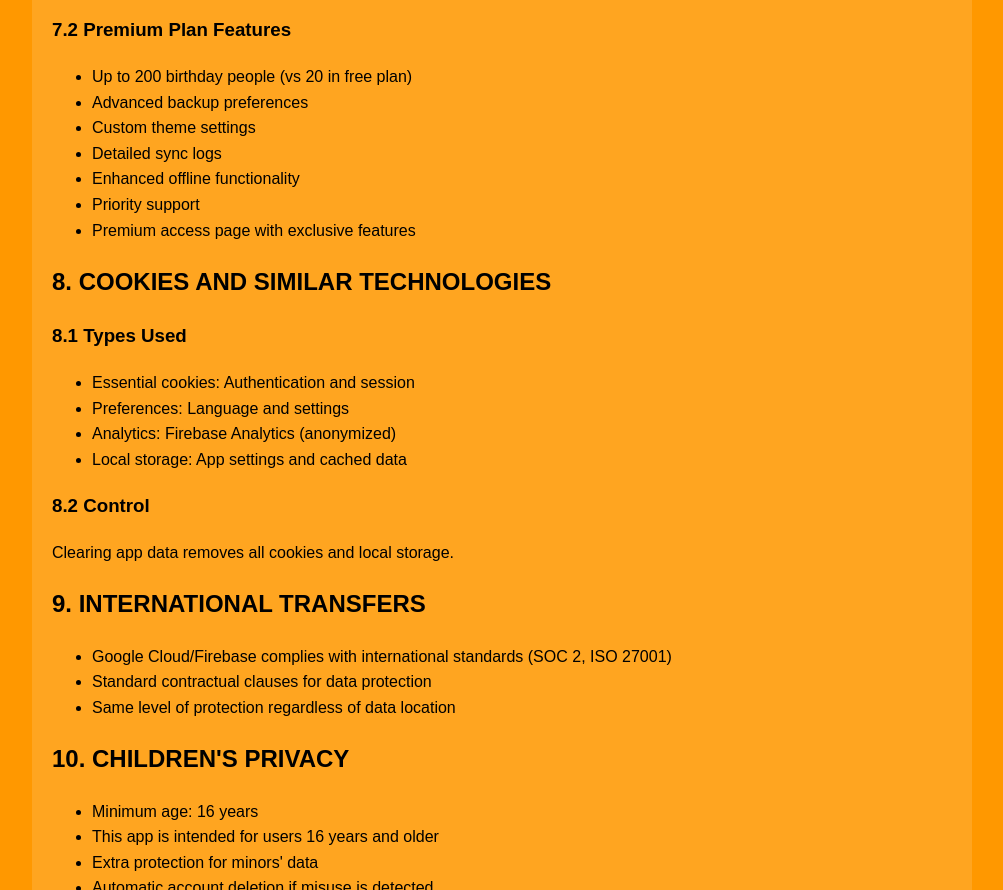
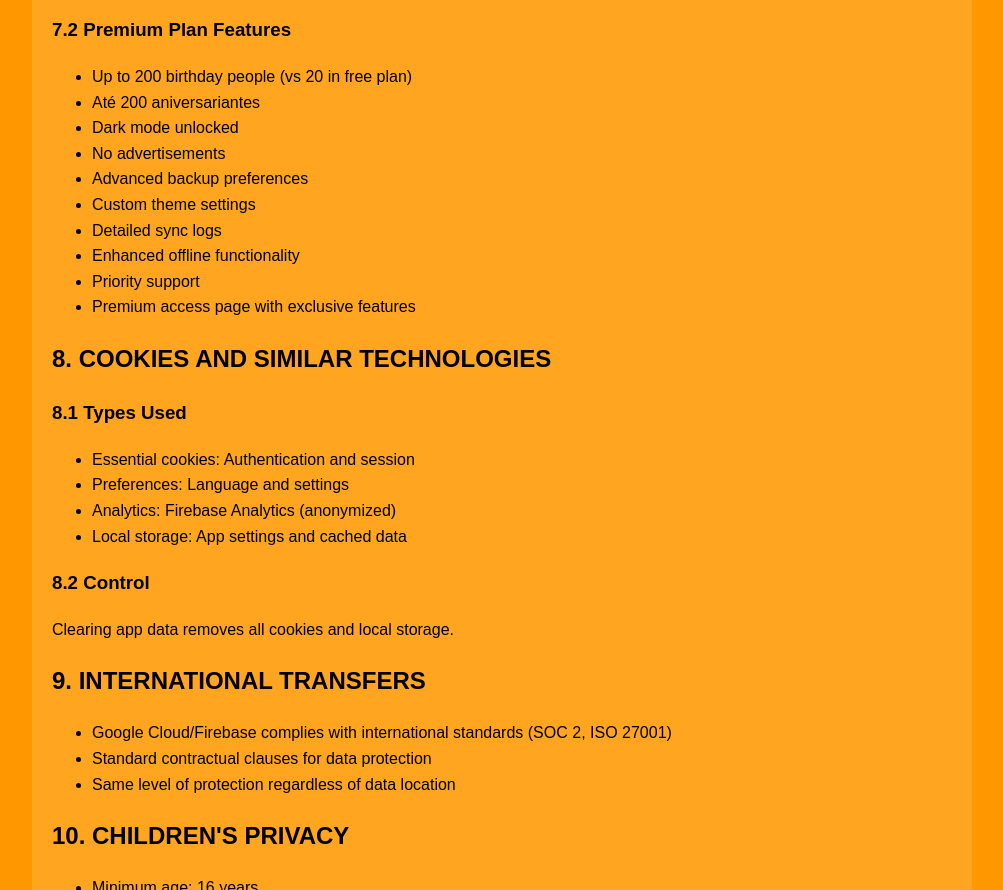
Before and after one commit to brunomecatronica/snuggle-privacy-policy, a plain HTML site: page index.html in a window 1280 px wide. Shown: the part 3413-4303 px from the top of the page, without its empty margins (138-1141 px from the left). Drawn offline with Linux system fonts and the light colour scheme.

Commit message:
Adiciona funcionalidades premium: modo escuro, sem anúncios e até 200 aniversariantes

```diff
--- a/index.html
+++ b/index.html
@@ -176,6 +176,9 @@
         <h3>7.2 Premium Plan Features</h3>
         <ul>
             <li>Up to 200 birthday people (vs 20 in free plan)</li>
+            <li>Até 200 aniversariantes</li>
+            <li>Dark mode unlocked</li>
+            <li>No advertisements</li>
             <li>Advanced backup preferences</li>
             <li>Custom theme settings</li>
             <li>Detailed sync logs</li>
```
